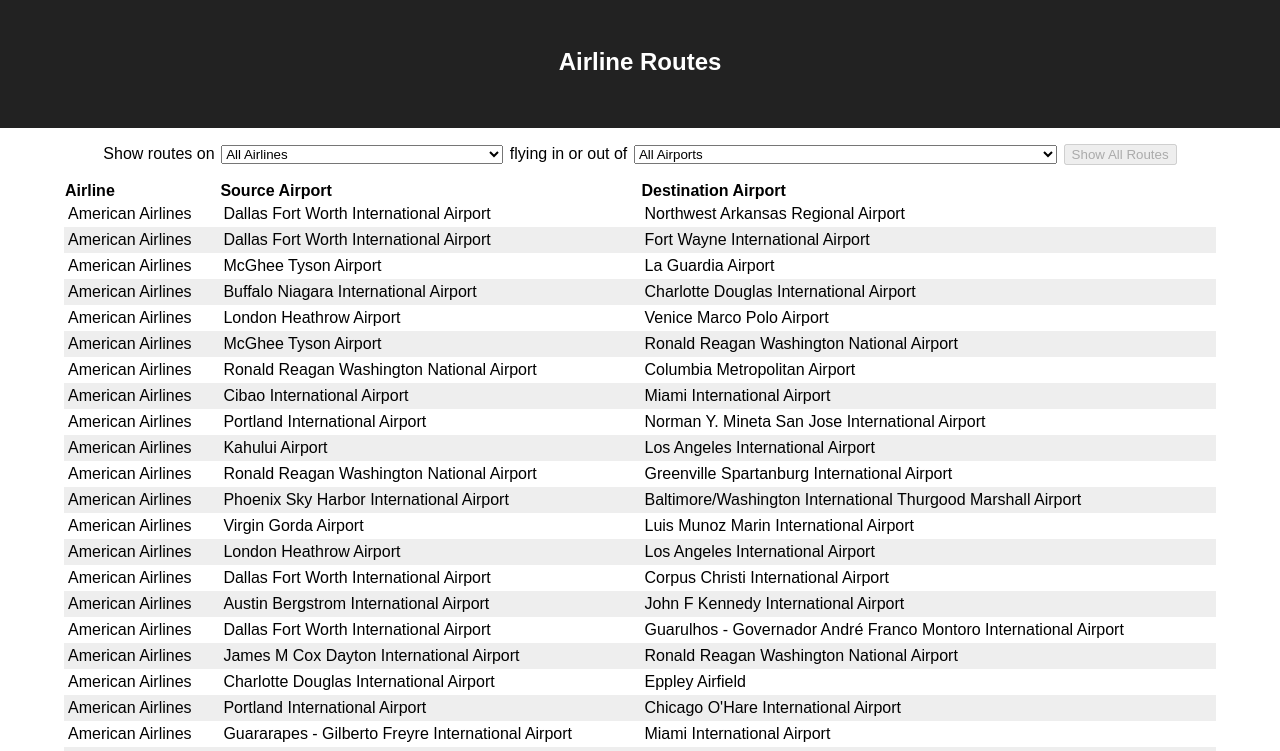
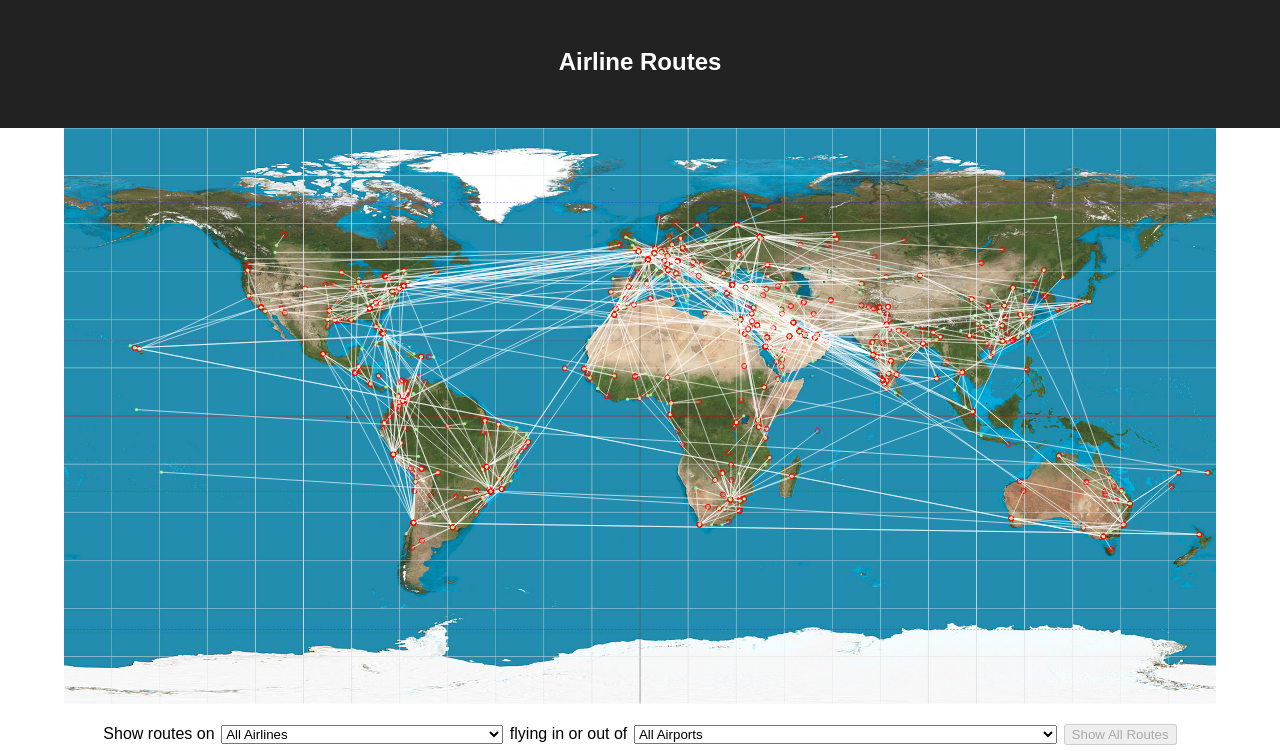
Before and after one commit to floalex/react-airline-routes, a React (Create React App) app: page / in a window 1280 px wide. Shown: the top 751 px of the page. Built offline with nearby package versions, Linux system fonts and the light colour scheme.

Commit message:
Add Map on top

```diff
--- a/src/App.js
+++ b/src/App.js
@@ -5,6 +5,7 @@
 
 import Table from './components/Table';
 import Select from './components/Select';
+import Map from './components/Map';
 
 class App extends Component {
   defaultState = {
@@ -78,6 +79,8 @@
           <h1 className="title">Airline Routes</h1>
         </header>
         <section>
+          <Map routes={filteredRoutes} />
+
           <p>
             Show routes on
             <Select
--- /dev/null
+++ b/src/components/Map.js
@@ -0,0 +1,37 @@
+import React, { Component } from 'react';
+
+import DATA from './../data';
+
+class Map extends Component {
+  render() {
+    // for each route
+    const groups = this.props.routes.map( (route) => {
+      const sourceAirport = DATA.getAirportByCode(route.src);
+      const destinationAirport = DATA.getAirportByCode(route.dest);
+      const d = `M${sourceAirport.long} ${sourceAirport.lat} L ${destinationAirport.long} ${destinationAirport.lat}`;
+
+      return (
+        <g key={route.airline + route.src + route.dest}>
+          <circle className="source" cx={sourceAirport.long} cy={sourceAirport.lat}>
+            <title>{sourceAirport.name}</title>
+          </circle>
+        <circle className="destination" cx={destinationAirport.long} cy={destinationAirport.lat}>
+          <title>{destinationAirport.name}</title>
+        </circle>
+        <path d={d} />
+        </g>
+      );
+    });
+
+    return (
+      <svg className="map" viewBox="-180 -90 360 180">
+        <g transform="scale(1 -1)">
+          <image xlinkHref="equirectangular_world.jpg" href="equirectangular_world.jpg" x="-180" y="-90" height="100%" width="100%" transform="scale(1 -1)"/>
+          {groups}
+        </g>
+      </svg>
+    );
+  }
+}
+
+export default Map;
```
